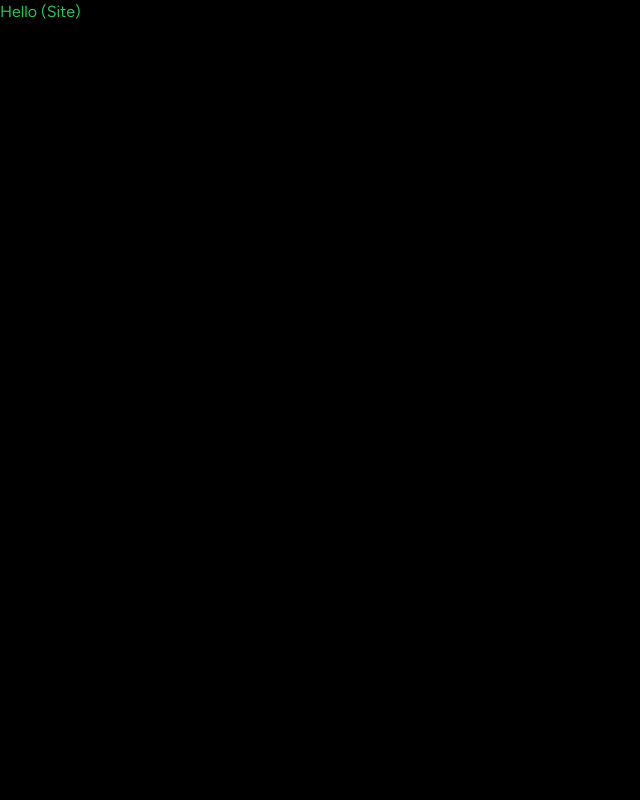
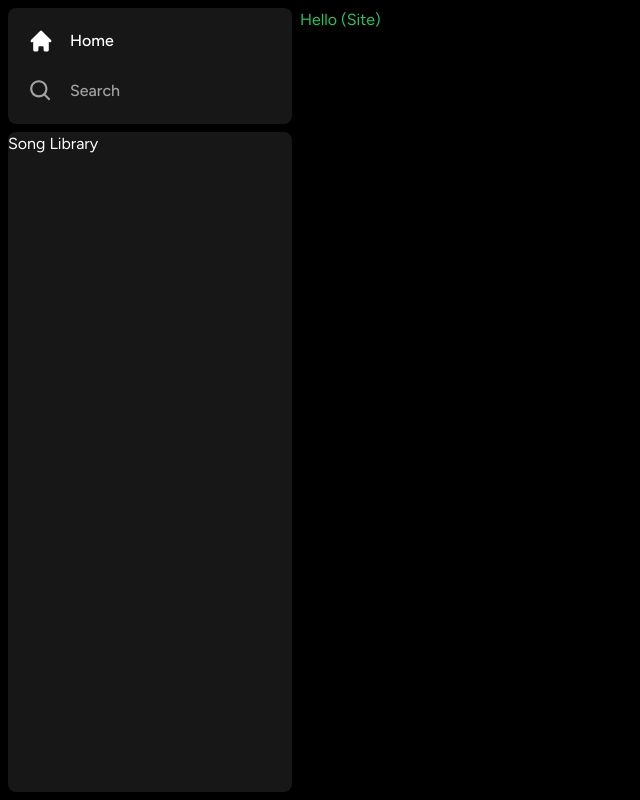
Before and after one commit to hi-lee-mon/yt-spotify-clone, a Next.js app: page / in a window 1280 px wide. Shown: the whole page, without its empty margins (0-640 px from the left). Built offline with nearby package versions, Linux system fonts and the light colour scheme.

Commit message:
✨ サイドバー実装

```diff
--- a/app/(site)/page.tsx
+++ b/app/(site)/page.tsx
@@ -1,6 +1,3 @@
-
 export default function Home() {
-  return (
-    <div className="text-green-500">Hello (Site)</div>
-  )
+  return <div className="text-green-500">Hello (Site)</div>;
 }
--- a/app/globals.css
+++ b/app/globals.css
@@ -5,7 +5,7 @@
 html,
 body,
 :root {
-  hegith: 100%;
-  background-color:black;
-  color-schema:dark;
+  height: 100%;
+  background-color: black;
+  color-scheme: dark;
 }
--- a/app/layout.tsx
+++ b/app/layout.tsx
@@ -1,31 +1,25 @@
-import './globals.css'
-import type { Metadata } from 'next'
-// next/fontはGoogleFontsをホスティングすることでgoogleにアクセスせずにfontを利用するもの。
-// import { Inter } from 'next/font/google'
-import { Figtree } from 'next/font/google'
+import Sidebar from '@/component/Sidebar';
+import type { Metadata } from 'next';
+import { Figtree } from 'next/font/google';
+import './globals.css';
 
-// const inter = Inter({ subsets: ['latin'] })
-const font = Figtree({ subsets: ['latin'] })
-
-// export const metadata: Metadata = {
-//   title: 'Create Next App',
-//   description: 'Generated by create next app',
-// }
+const font = Figtree({ subsets: ['latin'] });
 
 export const metadata: Metadata = {
   title: 'Spotify Clone YT',
   description: 'youtubeのtuto動画',
-}
+};
 
 export default function RootLayout({
   children,
 }: {
-  children: React.ReactNode
+  children: React.ReactNode;
 }) {
   return (
     <html lang="en">
-      {/* <body className={inter.className}>{children}</body> */}
-      <body className={font.className}>{children}</body>
+      <body className={font.className}>
+        <Sidebar>{children}</Sidebar>
+      </body>
     </html>
-  )
+  );
 }
--- /dev/null
+++ b/component/Box.tsx
@@ -0,0 +1,18 @@
+import { twMerge } from 'tailwind-merge';
+
+interface BoxProps {
+  children: React.ReactNode;
+  className?: string;
+}
+
+const Box: React.FC<BoxProps> = ({ children, className }) => {
+  return (
+    <div
+      className={twMerge(`bg-neutral-900 rounded-lg h-fit w-full`, className)}
+    >
+      {children}
+    </div>
+  );
+};
+
+export default Box;
--- /dev/null
+++ b/component/Sidebar.tsx
@@ -0,0 +1,60 @@
+'use client';
+import { usePathname } from 'next/navigation';
+import { useMemo } from 'react';
+import { HiHome } from 'react-icons/hi';
+import { BiSearch } from 'react-icons/bi';
+import Box from './Box';
+import SidebarItem from './SidebarItem';
+
+interface SidebarProps {
+  children: React.ReactNode;
+}
+
+const Sidebar: React.FC<SidebarProps> = ({ children }) => {
+  const pathname = usePathname();
+  const routes = useMemo(
+    () => [
+      {
+        icon: HiHome,
+        label: 'Home',
+        active: pathname !== '/search',
+        href: '/',
+      },
+      {
+        icon: BiSearch,
+        label: 'Search',
+        active: pathname === '/search',
+        href: '/search',
+      },
+    ],
+    [pathname],
+  );
+  return (
+    <div className="flex h-full">
+      <div
+        className="
+          hidden
+          md:flex
+          flex-col
+          gap-y-2
+          bg-black
+          h-full
+          w-[300px]
+          p-2
+        "
+      >
+        <Box>
+          <div className="flex flex-col gap-y-4 px-5 py-4">
+            {routes.map((item) => (
+              <SidebarItem key={item.label} {...item} />
+            ))}
+          </div>
+        </Box>
+        <Box className="overflow-y-auto h-full">Song Library</Box>
+      </div>
+      <main className="h-full flex-1 overflow-y-auto py-2">{children}</main>
+    </div>
+  );
+};
+
+export default Sidebar;
--- /dev/null
+++ b/component/SidebarItem.tsx
@@ -0,0 +1,45 @@
+import Link from 'next/link';
+import { IconType } from 'react-icons';
+import { twMerge } from 'tailwind-merge';
+
+interface SidebarItemProps {
+  icon: IconType;
+  label: string;
+  active?: boolean;
+  href: string;
+}
+
+const SidebarItem: React.FC<SidebarItemProps> = ({
+  icon: Icon,
+  label,
+  active,
+  href,
+}) => {
+  return (
+    <Link
+      href={href}
+      className={twMerge(
+        `
+        flex
+        flex-row
+        h-auto
+        items-center
+        w-full
+        gap-x-4
+        text-md
+        font-medium
+        cursor-pointer
+        hover:text-white
+        ease-in duration-200
+        text-neutral-400
+        py-1`,
+        active && 'text-white',
+      )}
+    >
+      <Icon size={26} />
+      <p className="truncate w-100">{label}</p>
+    </Link>
+  );
+};
+
+export default SidebarItem;
--- a/package.json
+++ b/package.json
@@ -19,7 +19,13 @@
     "postcss": "8.4.27",
     "react": "18.2.0",
     "react-dom": "18.2.0",
+    "react-icons": "^4.10.1",
+    "tailwind-merge": "^1.14.0",
     "tailwindcss": "3.3.3",
     "typescript": "5.1.6"
+  },
+  "devDependencies": {
+    "eslint-config-prettier": "^9.0.0",
+    "prettier": "^3.0.1"
   }
 }
--- a/tailwind.config.js
+++ b/tailwind.config.js
@@ -2,11 +2,11 @@
 module.exports = {
   content: [
     './pages/**/*.{js,ts,jsx,tsx,mdx}',
-    './components/**/*.{js,ts,jsx,tsx,mdx}',
+    './component/**/*.{js,ts,jsx,tsx,mdx}',
     './app/**/*.{js,ts,jsx,tsx,mdx}',
   ],
   theme: {
     extend: {},
   },
   plugins: [],
-}
+};
```
Also changed, not shown: .eslintrc.json, 2 other files (tests, documents, lock files or other folders).
